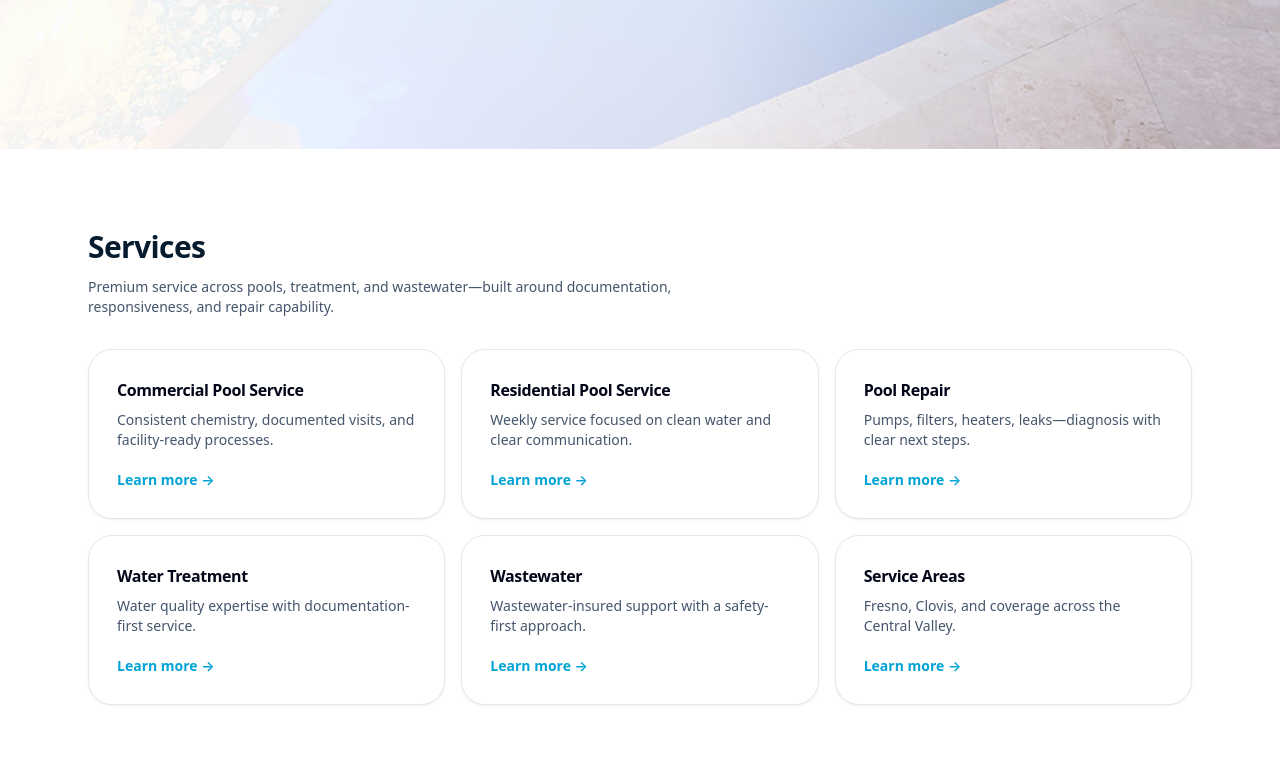
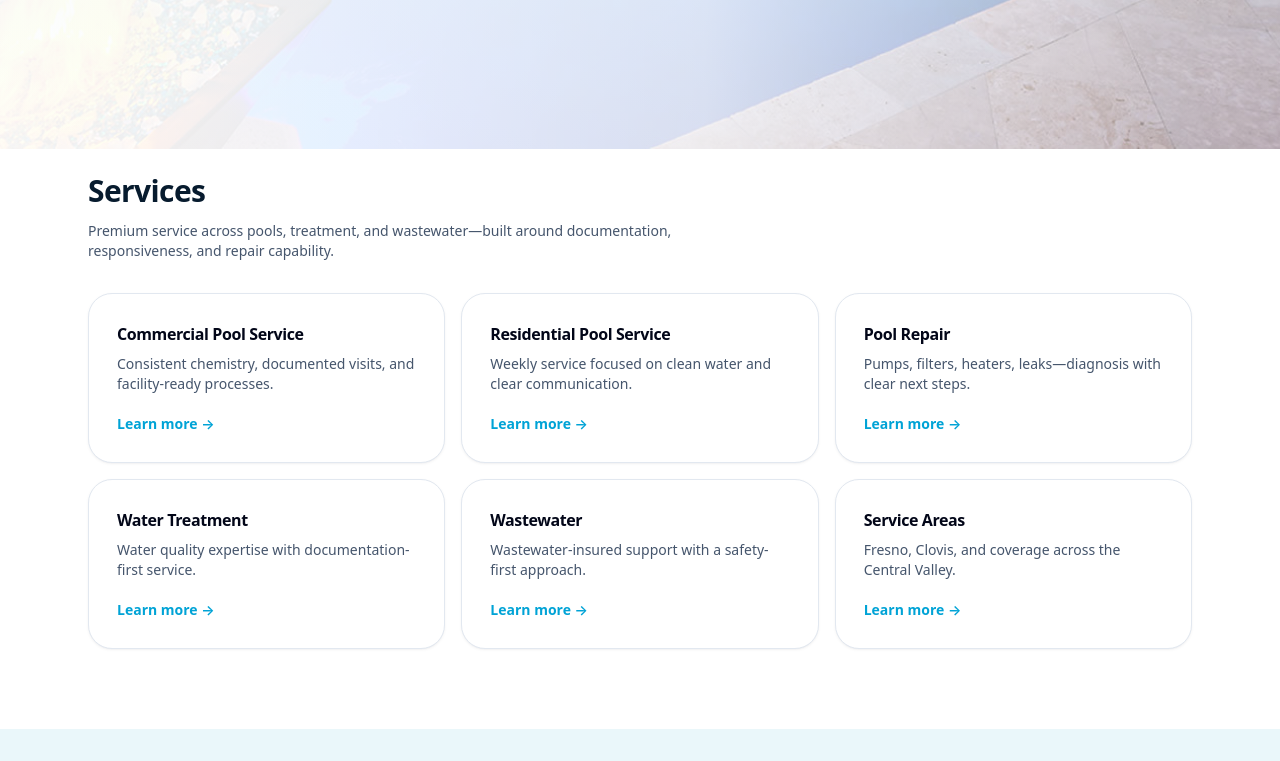
Before and after one commit to alexcarney460-hue/purifiedservices, a Next.js app: page / in a window 1280 px wide. Shown: the part 819-1580 px from the top of the page. Built offline with nearby package versions, Linux system fonts and the light colour scheme; no server answers.

Commit message:
mobile polish: overlap services section onto hero and hide chat on xs

```diff
--- a/src/app/page.tsx
+++ b/src/app/page.tsx
@@ -90,7 +90,7 @@ export default function Home() {
       </Section>
 
       {/* Services */}
-      <Section>
+      <Section className="-mt-10 sm:-mt-14">
         <Container>
           <div className="max-w-2xl">
             <H2>Services</H2>
--- a/src/components/ChatAssistant.tsx
+++ b/src/components/ChatAssistant.tsx
@@ -109,7 +109,7 @@ export default function ChatAssistant() {
   }
 
   return (
-    <div className="fixed bottom-28 right-4 z-[55] lg:bottom-6">
+    <div className="fixed bottom-28 right-4 z-[55] lg:bottom-6 hidden sm:block">
       {open && (
         <div className="mb-3 w-[min(92vw,380px)] overflow-hidden rounded-2xl border border-slate-200 bg-white shadow-xl">
           <div className="flex items-center justify-between border-b border-slate-100 px-4 py-3">
```
